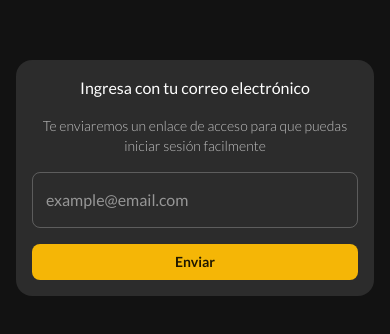
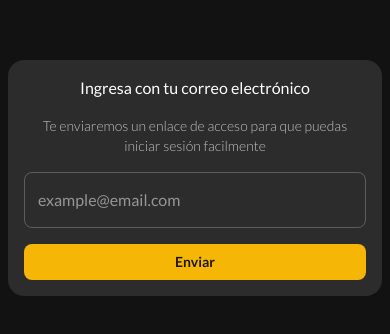
Before and after one commit to JCiroLo/expense-tracker, a React (Vite) app: page /signin in a window 390 px wide. Shown: the part 244-578 px from the top of the page. Built offline with nearby package versions, Linux system fonts and the light colour scheme; no server answers.

Commit message:
fixing container height on mobile screens

```diff
--- a/src/components/layout/app.tsx
+++ b/src/components/layout/app.tsx
@@ -11,7 +11,8 @@ const App = () => {
         display: "flex",
         flexDirection: "column",
         justifyContent: "center",
-        minHeight: "100vh",
+        minHeight: "100dvh",
+        paddingX: 1,
       }}
     >
       <Outlet />
```
